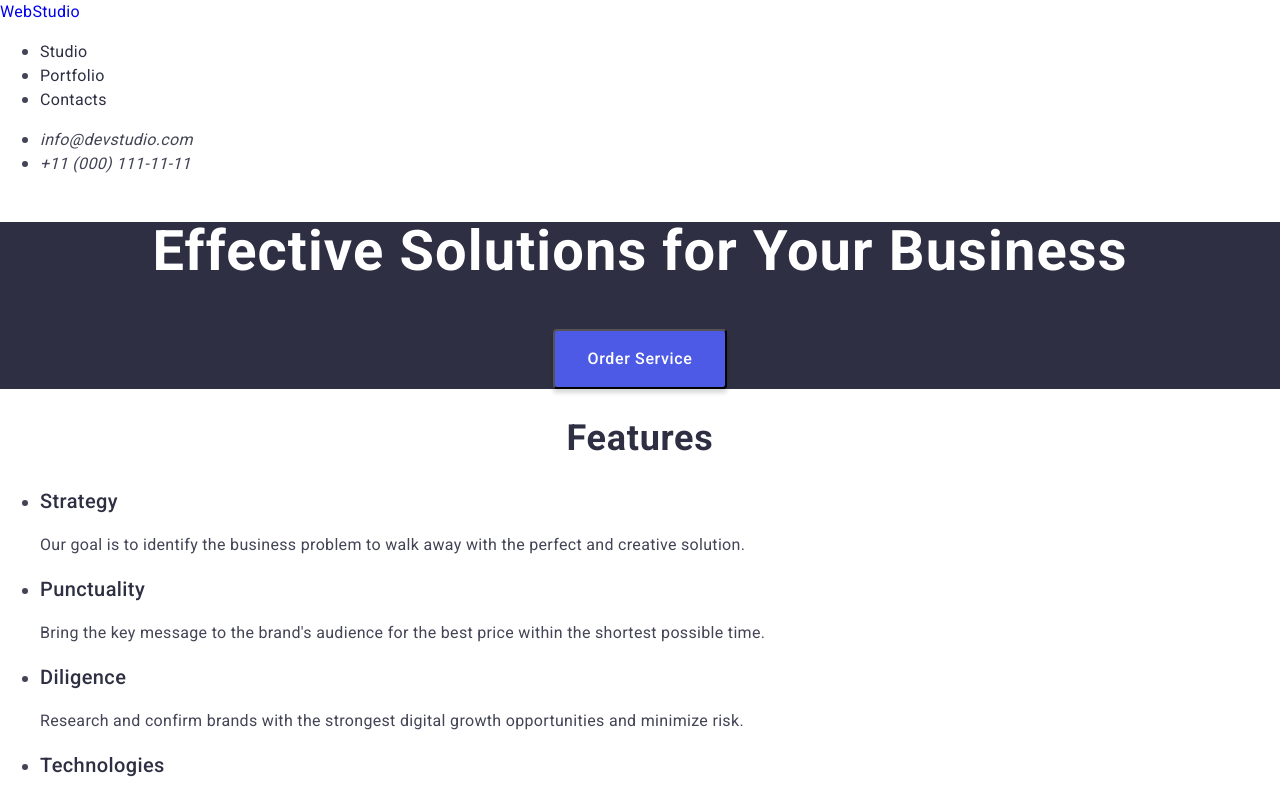
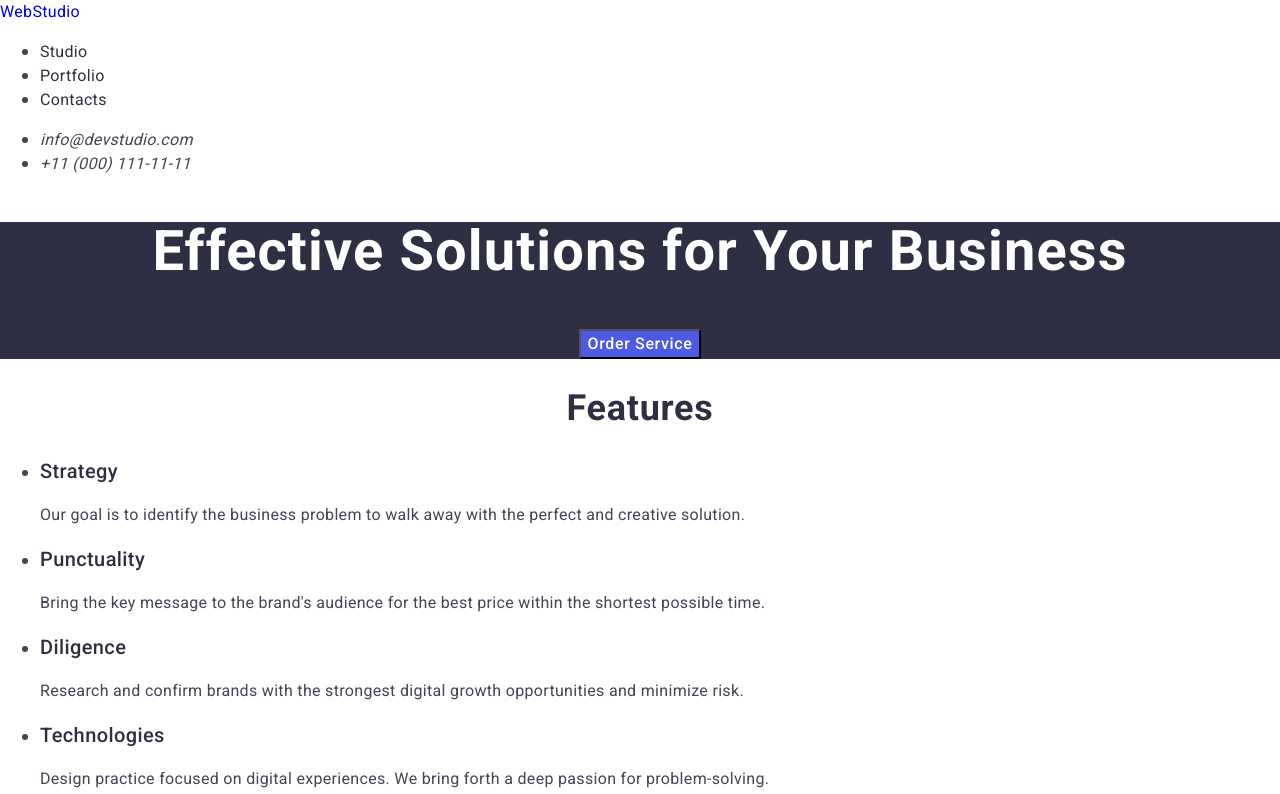
Before and after one commit to SashaOsp/goit-markup-hw-05, a plain HTML site: page index.html in a window 1280 px wide. Shown: the top 794 px of the page. Drawn offline with nearby package versions, Linux system fonts and the light colour scheme.

Commit message:
overall fixed

```diff
--- a/css/styles.css
+++ b/css/styles.css
@@ -1,5 +1,5 @@
 body {
-  font-family: "Roboto", "Montserrat", sans-serif;
+  font-family: "Roboto", sans-serif;
   background: #fff;
   color: #434455;
 }
@@ -53,9 +53,6 @@ a {
   line-height: 150%;
   letter-spacing: 0.04em;
   color: #fff;
-  border-radius: 4px;
-  padding: 16px 32px;
-  box-shadow: 0 4px 4px 0 rgba(0, 0, 0, 0.15);
   background: #4d5ae5;
   cursor: pointer;
 }
```
